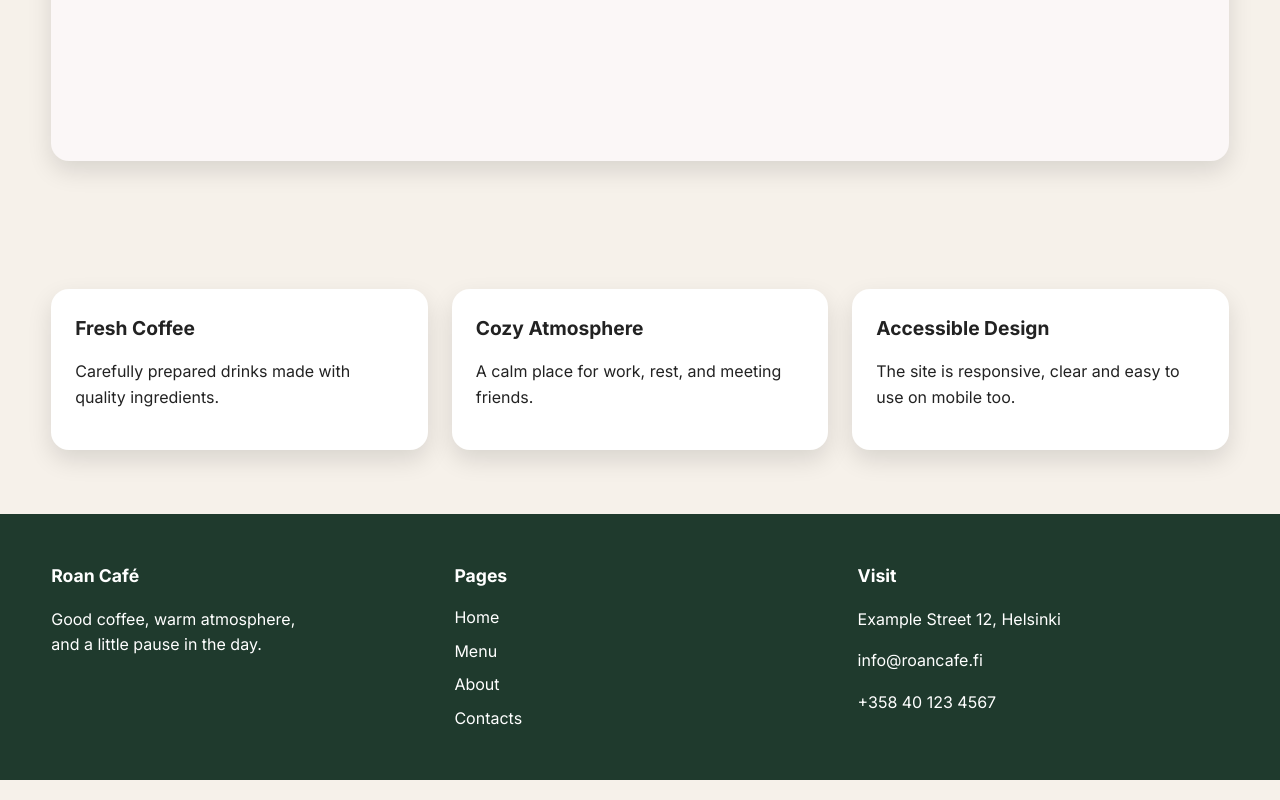
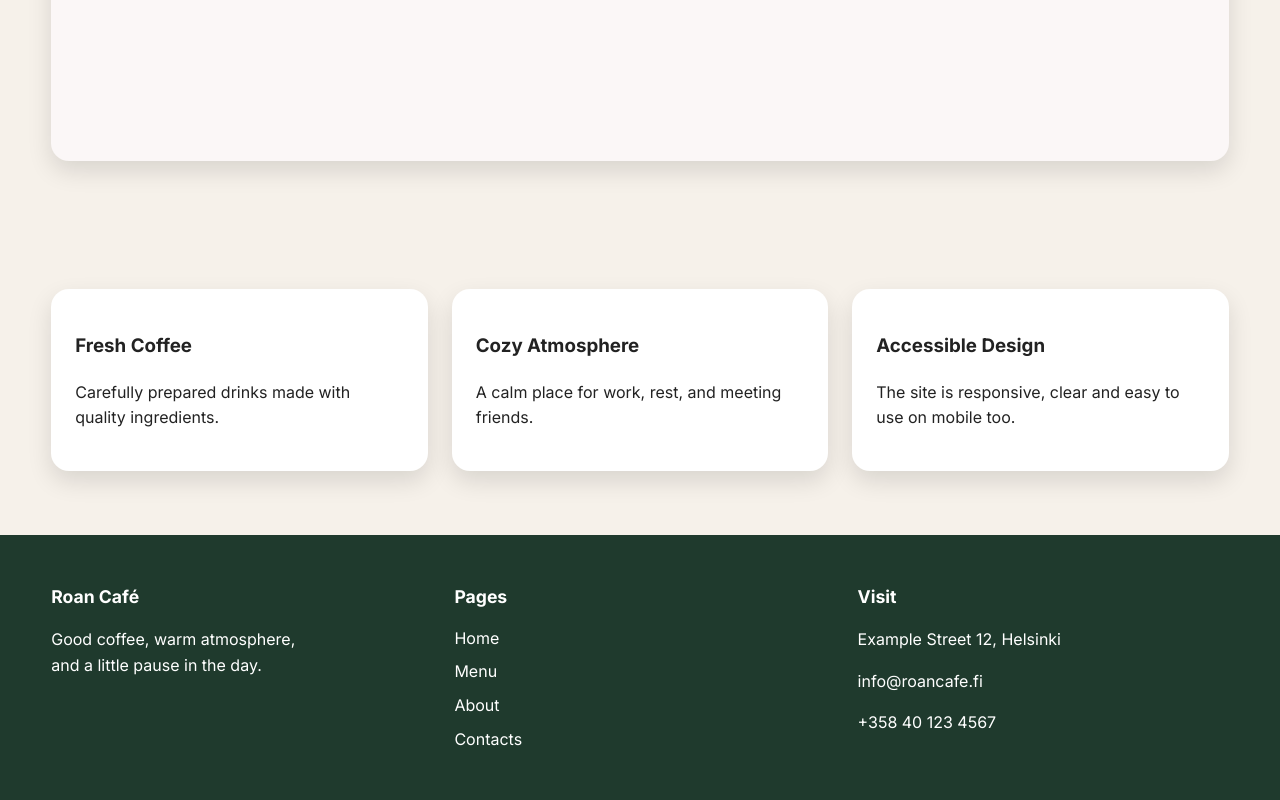
Before and after one commit to VeronicaVida/veronica-vida-valmis.gidhub.io, a plain HTML site: page index.html in a window 1280 px wide. Shown: the part 2174-2974 px from the top of the page. Drawn offline with Linux system fonts and the light colour scheme.

Commit message:
Add files via upload

```diff
--- a/index.html
+++ b/index.html
@@ -127,21 +127,25 @@
 
     <section class="section info-strip">
       <h2 class="visually-hidden">Roan Café highlights</h2>
+
       <div class="container info-strip-grid">
         <article>
-          <h2>Fresh Coffee</h2>
+          <h3>Fresh Coffee</h3>
           <p>Carefully prepared drinks made with quality ingredients.</p>
         </article>
+
         <article>
-          <h2>Cozy Atmosphere</h2>
+          <h3>Cozy Atmosphere</h3>
           <p>A calm place for work, rest, and meeting friends.</p>
         </article>
+
         <article>
-          <h2>Accessible Design</h2>
+          <h3>Accessible Design</h3>
           <p>The site is responsive, clear and easy to use on mobile too.</p>
         </article>
       </div>
     </section>
+
   </main>
 
   <footer class="site-footer">
```
